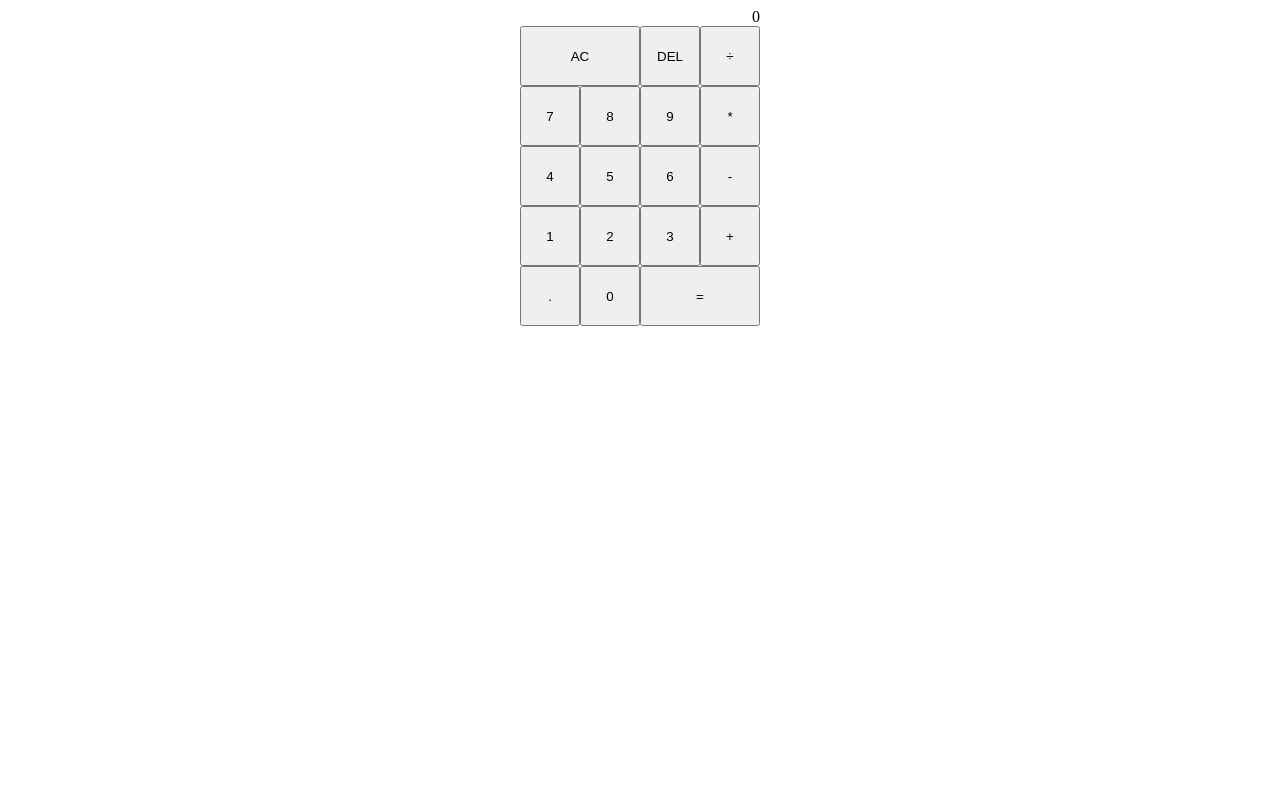
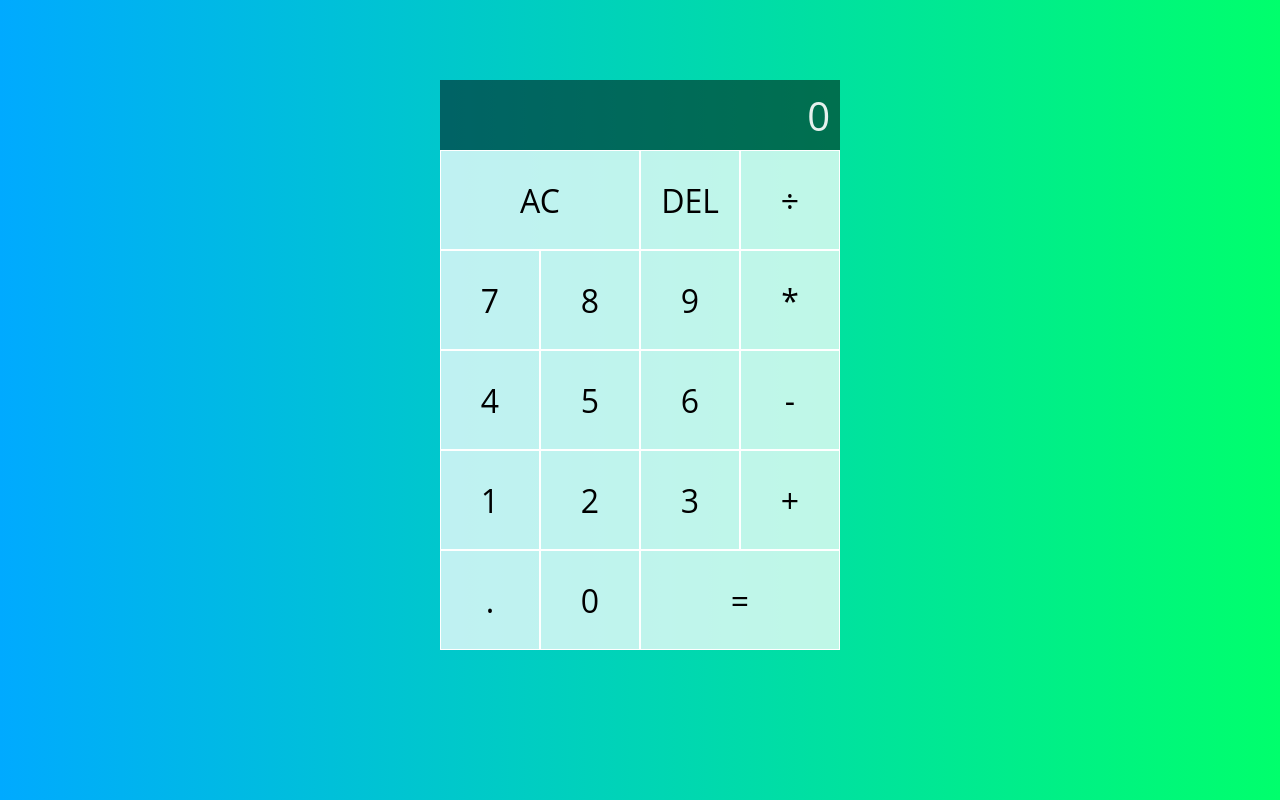
Before and after one commit to Aris19crd/Calculator, a plain HTML site: page index.html in a window 1280 px wide. Drawn offline with Linux system fonts and the light colour scheme.

Commit message:
Update index.html and style.css

```diff
--- a/index.html
+++ b/index.html
@@ -10,6 +10,7 @@
 </head>
 
 <body>
+    <div class="main">
         <div class="calculator">
             <div class="calculator--display">
                 <div id="display">0</div>
@@ -35,6 +36,7 @@
                 <button class="span-2" data-calculate>=</button>
             </div>
         </div>
+    </div>
 
     <script src="script.js"></script>
 </body>
--- a/style.css
+++ b/style.css
@@ -1,22 +1,58 @@
+* {
+    box-sizing: border-box;
+    font-family: 'Open Sans', sans-serif;
+}
+
 body {
+    padding: 0;
+    margin: 0;
+    background: linear-gradient(to right, #00AAFF, #00FF6C);
+}
+
+.main {
     display: flex;
     justify-content: center;
+    margin-top: 80px;
 }
 
-.calculator {
+/* .calculator {
     display: flex;
     flex-direction: column;
-}
+    align-content: center;
+} */
 
 .calculator--display {
     display: flex;
     justify-content: flex-end;
+    align-items: center;
+    background-color: rgba(0,0,0, .50);
+    height: 70px;
+    padding: 10px;
+}
+
+#display {
+    color: rgba(255, 255, 255, .9);
+    font-size: 2.5rem;
 }
 
 .calculator--buttons {
     display: grid;
-    grid-template-columns: repeat(4, 60px);
-    grid-template-rows: minmax(60px, auto) repeat(5, 60px);
+    justify-content: center;
+    align-content: center;
+    grid-template-columns: repeat(4, 100px);
+    grid-template-rows: minmax(100px, auto) repeat(4, 100px);
+}
+
+.calculator--buttons > button {
+    cursor: pointer;
+    font-size: 2em;
+    border: 1px solid white;
+    outline: none;
+    background-color: rgba(255,255,255, .75);
+}
+
+.calculator--buttons > button:hover {
+    background-color: rgba(255,255,255, .9);
 }
 
 .span-2 {
```
Lines whose indentation alone changed are shown as unchanged.
